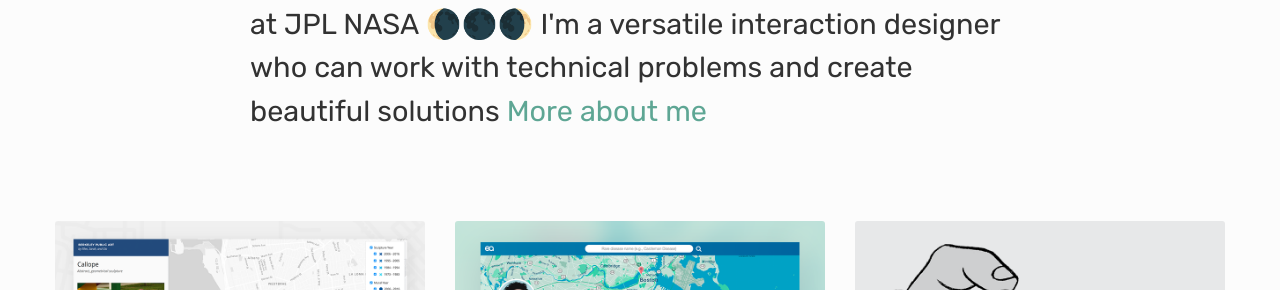
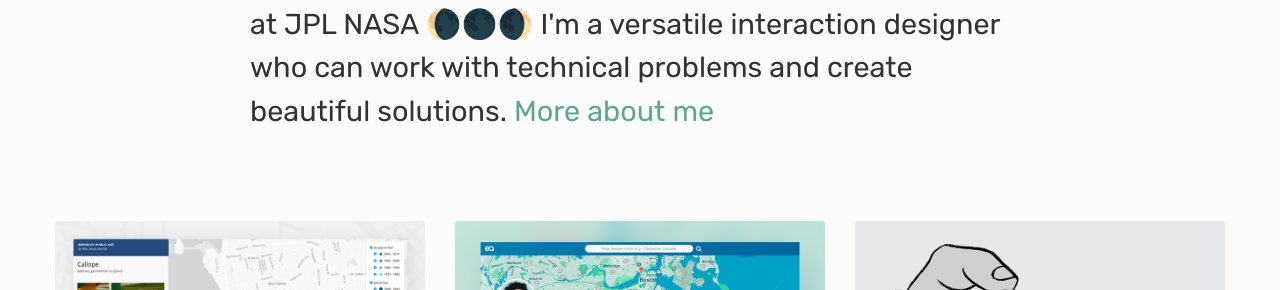
Before and after one commit to ellenvanwyk/ellenvanwyk.github.io, a Jekyll site: the page built from index.md, in a window 1280 px wide and 900 px high. Shown: the part 161-451 px from the top of the window. Built offline with Jekyll 4.4.1, drawn with Linux system fonts in a browser that asks for light colours; nearby versions of some CDN libraries; some web fonts are replaced; some of the changed text lies outside the part shown.

```diff
--- a/_layouts/home.html
+++ b/_layouts/home.html
@@ -13,7 +13,7 @@
           <div class="container-md">
               <h1 class="page-heading">I&rsquo;m Ellen Van Wyk and I currently design engineering tools at JPL NASA 🌘🌑🌒
 
-              I'm a versatile interaction designer who can work with technical problems and create beautiful solutions <a href = "/about/" style = "white-space:nowrap;"> More about me</a></h1>
+              I'm a versatile interaction designer who can work with technical problems and create beautiful solutions. <a href = "/about/" style = "white-space:nowrap;"> More about me</a></h1>
           </div>
 
             {{ content }}
```
Also changed, not shown: 1 other file.
